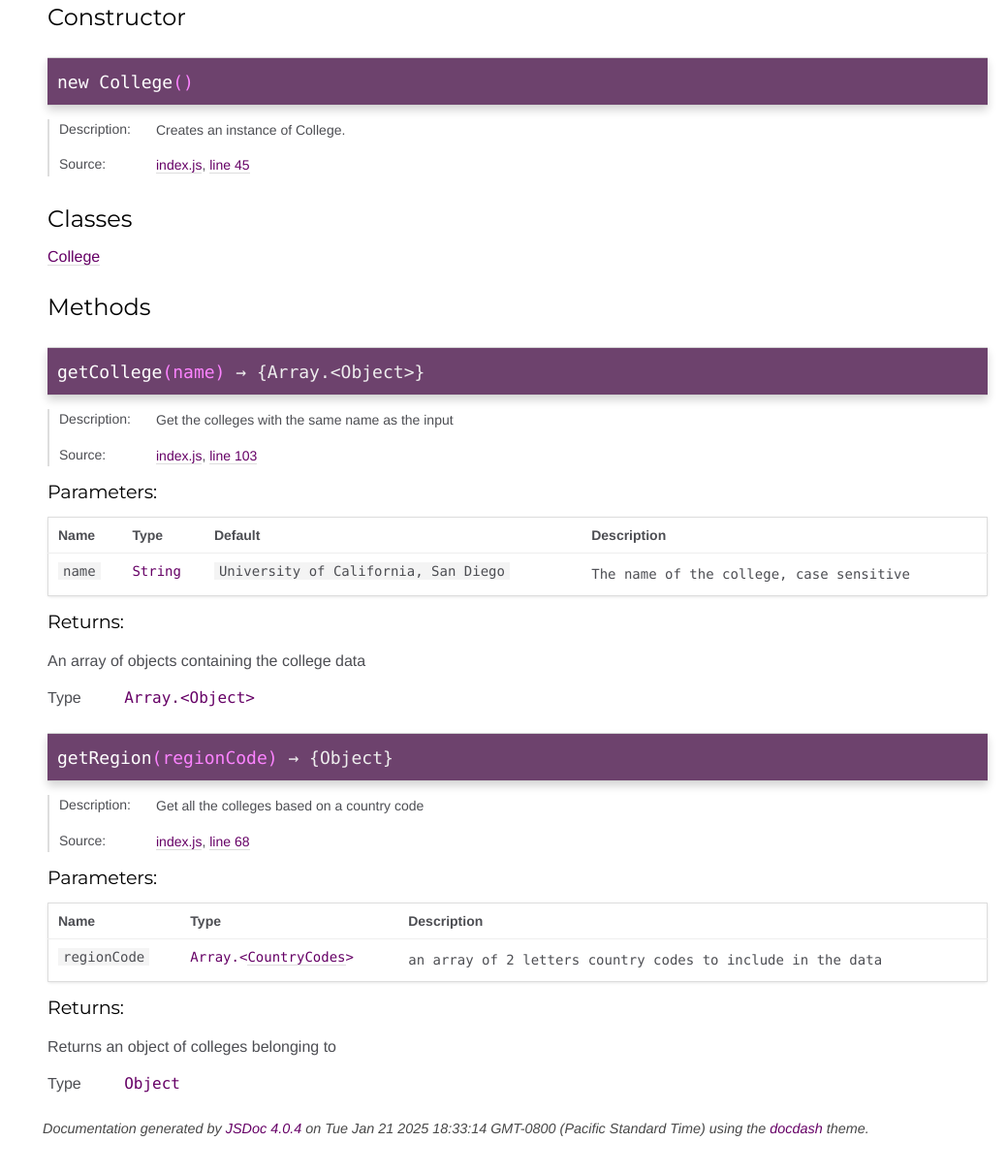
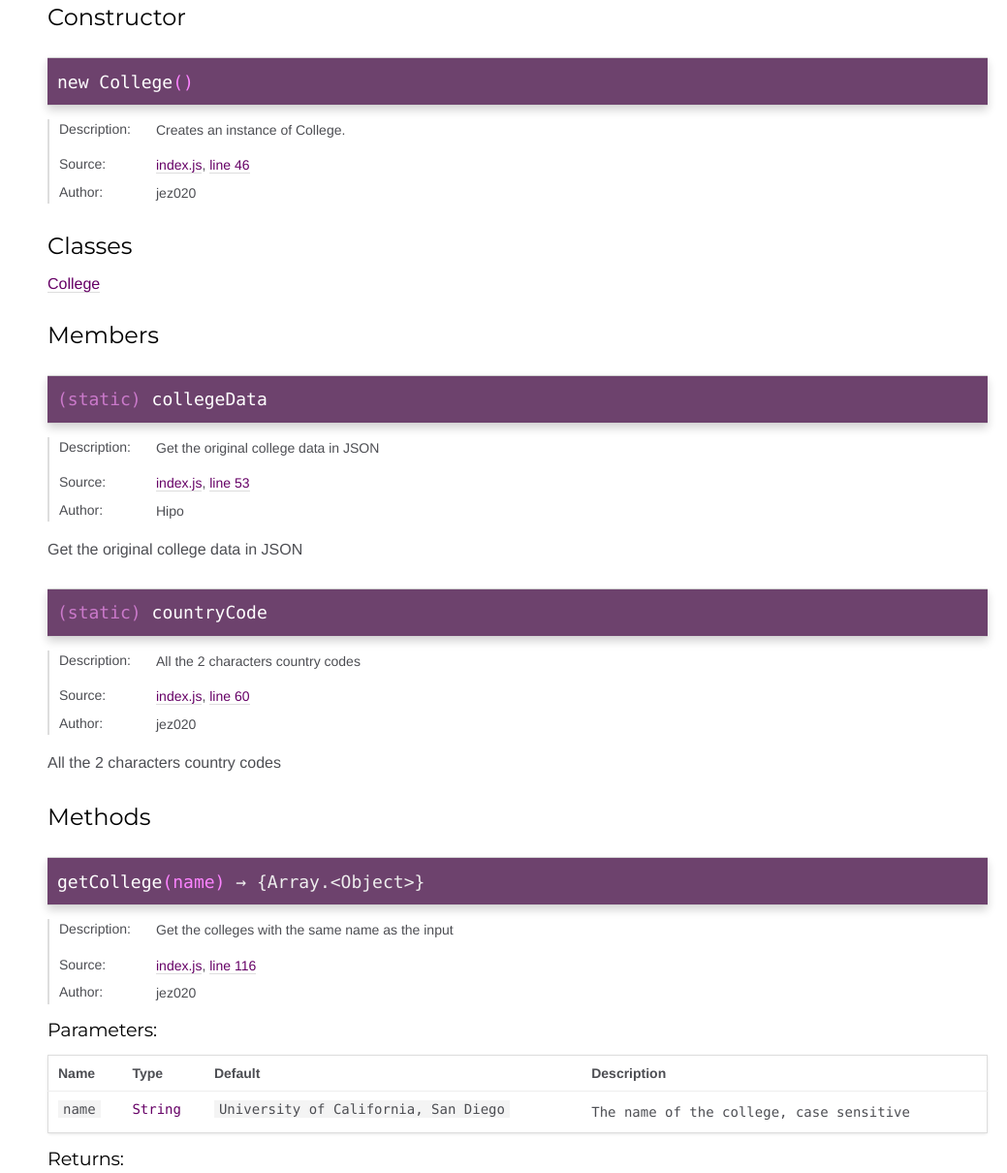
Before and after one commit to jez020/colleges.js, a website: page docs/College.html in a window 1280 px wide. Shown: the part 260-1470 px from the top of the page at 97% size, without its empty margins (241-1280 px from the left). Before the commit the page ends 1447 px from the top, so only its background shows below. Drawn offline with Linux system fonts and the light colour scheme.

Commit message:
Updated javadoc

```diff
--- a/docs/College.html
+++ b/docs/College.html
@@ -86,7 +86,7 @@
 
     <dt class="tag-source">Source:</dt>
     <dd class="tag-source"><ul class="dummy"><li>
-        <a href="index.js.html">index.js</a>, <a href="index.js.html#line45">line 45</a>
+        <a href="index.js.html">index.js</a>, <a href="index.js.html#line46">line 46</a>
     </li></ul></dd>
 
 
@@ -106,6 +106,13 @@
 
 
 
+
+    <dt class="tag-author">Author:</dt>
+    <dd class="tag-author">
+        <ul>
+            <li>jez020</li>
+        </ul>
+    </dd>
 
 
 
@@ -174,6 +181,158 @@
 
 
 
+        <h3 class="subsection-title">Members</h3>
+
+
+
+<h4 class="name" id=".collegeData"><span class="type-signature type-signature-static">(static) </span>collegeData<span class="type-signature"></span></h4>
+
+
+
+
+
+<dl class="details">
+
+    <dt class="tag-description">Description:</dt>
+    <dd class="tag-description"><ul class="dummy"><li><p>Get the original college data in JSON</p></li></ul></dd>
+
+
+
+    <dt class="tag-source">Source:</dt>
+    <dd class="tag-source"><ul class="dummy"><li>
+        <a href="index.js.html">index.js</a>, <a href="index.js.html#line53">line 53</a>
+    </li></ul></dd>
+
+
+
+
+
+
+
+
+
+
+
+
+
+
+
+
+
+
+
+    <dt class="tag-author">Author:</dt>
+    <dd class="tag-author">
+        <ul>
+            <li>Hipo</li>
+        </ul>
+    </dd>
+
+
+
+
+
+
+
+
+
+
+
+
+
+</dl>
+
+
+
+
+
+<div class="description usertext">
+    <p>Get the original college data in JSON</p>
+</div>
+
+
+
+
+
+
+
+
+
+
+<h4 class="name" id=".countryCode"><span class="type-signature type-signature-static">(static) </span>countryCode<span class="type-signature"></span></h4>
+
+
+
+
+
+<dl class="details">
+
+    <dt class="tag-description">Description:</dt>
+    <dd class="tag-description"><ul class="dummy"><li><p>All the 2 characters country codes</p></li></ul></dd>
+
+
+
+    <dt class="tag-source">Source:</dt>
+    <dd class="tag-source"><ul class="dummy"><li>
+        <a href="index.js.html">index.js</a>, <a href="index.js.html#line60">line 60</a>
+    </li></ul></dd>
+
+
+
+
+
+
+
+
+
+
+
+
+
+
+
+
+
+
+
+    <dt class="tag-author">Author:</dt>
+    <dd class="tag-author">
+        <ul>
+            <li>jez020</li>
+        </ul>
+    </dd>
+
+
+
+
+
+
+
+
+
+
+
+
+
+</dl>
+
+
+
+
+
+<div class="description usertext">
+    <p>All the 2 characters country codes</p>
+</div>
+
+
+
+
+
+
+
+
+
+
 
 
         <h3 class="subsection-title">Methods</h3>
@@ -199,7 +358,7 @@
 
     <dt class="tag-source">Source:</dt>
     <dd class="tag-source"><ul class="dummy"><li>
-        <a href="index.js.html">index.js</a>, <a href="index.js.html#line103">line 103</a>
+        <a href="index.js.html">index.js</a>, <a href="index.js.html#line116">line 116</a>
     </li></ul></dd>
 
 
@@ -219,6 +378,13 @@
 
 
 
+
+    <dt class="tag-author">Author:</dt>
+    <dd class="tag-author">
+        <ul>
+            <li>jez020</li>
+        </ul>
+    </dd>
 
 
 
@@ -365,7 +531,7 @@
 
     <dt class="tag-source">Source:</dt>
     <dd class="tag-source"><ul class="dummy"><li>
-        <a href="index.js.html">index.js</a>, <a href="index.js.html#line68">line 68</a>
+        <a href="index.js.html">index.js</a>, <a href="index.js.html#line80">line 80</a>
     </li></ul></dd>
 
 
@@ -385,6 +551,13 @@
 
 
 
+
+    <dt class="tag-author">Author:</dt>
+    <dd class="tag-author">
+        <ul>
+            <li>jez020</li>
+        </ul>
+    </dd>
 
 
 
@@ -523,7 +696,7 @@ include in the data</p></td>
 <br class="clear">
 
 <footer>
-    Documentation generated by <a href="https://github.com/jsdoc3/jsdoc">JSDoc 4.0.4</a> on Tue Jan 21 2025 18:33:14 GMT-0800 (Pacific Standard Time) using the <a href="https://github.com/clenemt/docdash">docdash</a> theme.
+    Documentation generated by <a href="https://github.com/jsdoc3/jsdoc">JSDoc 4.0.4</a> on Tue Jan 21 2025 18:39:42 GMT-0800 (Pacific Standard Time) using the <a href="https://github.com/clenemt/docdash">docdash</a> theme.
 </footer>
 
 <script>prettyPrint();</script>
--- a/test.js
+++ b/test.js
@@ -1,9 +1,10 @@
 let Colleges = require("./index")
 let college = new Colleges();
 
+college.collegeData;
 
 // get region
 console.log(college.getRegion(["US"]))
 
 // get Specific College
-// console.log(college.getCollege())
+console.log(college.getCollege())
```
Also changed, not shown: definitions.js (+10 -3 lines), docs/definitions.js.html (+11 -4 lines), docs/global.html (+1 -1 lines), docs/index.html (+1 -1 lines), docs/index.js.html (+17 -4 lines), index.js (+16 -3 lines).
